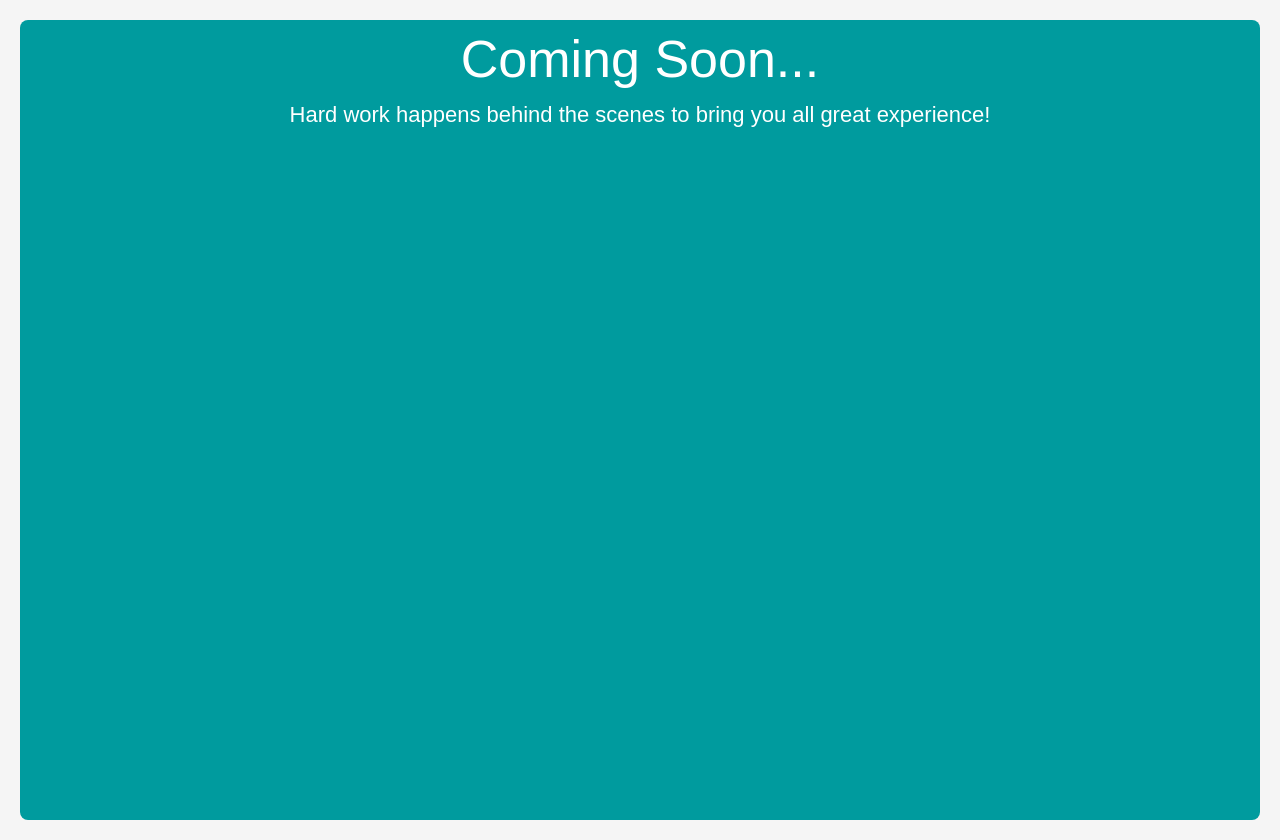
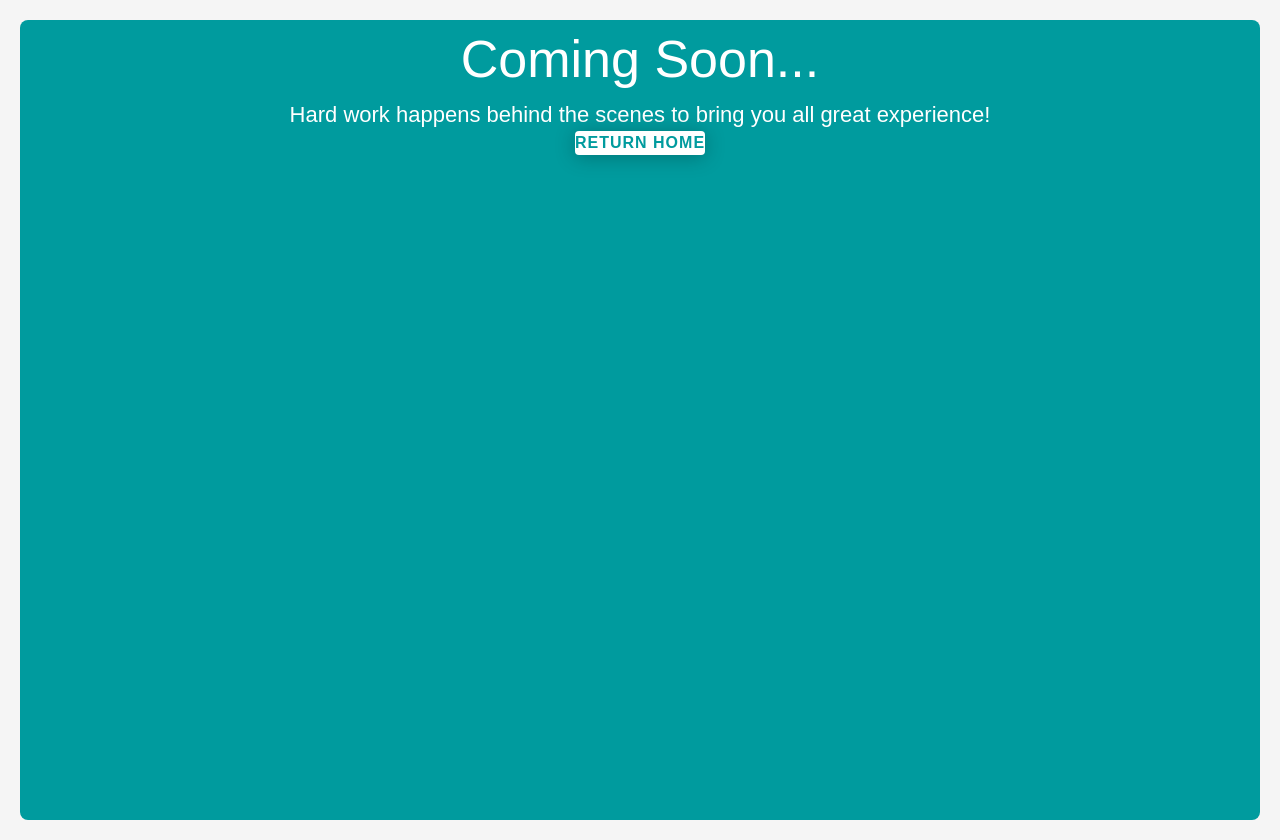
Before and after one commit to Kumala3/Personal-website, a Next.js app in the folder personal-website/: page /coming-soon in a window 1280 px wide. Built offline with nearby package versions, Linux system fonts and the light colour scheme; a web font is replaced by a local one.

Commit message:
Add ReturnHome Button

```diff
--- a/personal-website/src/app/(coming-soon)/coming-soon/page.tsx
+++ b/personal-website/src/app/(coming-soon)/coming-soon/page.tsx
@@ -1,12 +1,23 @@
-import styles from "@/styles/comingSoon.module.css";
+"use client";
+import styles from '@/styles/comingSoon.module.css';
+import { useRouter } from 'next/navigation';
 
 export default function ComingSoon() {
+  const router = useRouter();
+
+  const handleReturnHome = () => {
+    router.push("/");
+  };
+
   return (
     <div className={styles.mainContainer}>
       <p className={styles.headerText}>Coming Soon...</p>
       <p className={styles.subheaderText}>
         Hard work happens behind the scenes to bring you all great experience!
       </p>
+      <button onClick={handleReturnHome} className={styles.returnHomeButton}>
+        Return Home
+      </button>
     </div>
   );
 }
--- a/personal-website/src/styles/comingSoon.module.css
+++ b/personal-website/src/styles/comingSoon.module.css
@@ -7,6 +7,7 @@
   padding-left: 5%;
   padding-right: 5%;
   border-radius: var(--border-radius-md);
+
 }
 .headerText {
   font-size: var(--font-size-h1);
@@ -16,3 +17,37 @@
   font-size: var(--font-size-h6);
   color: #fff;
 }
+.returnHomeButton {
+  background-color: #fff;
+  color: var(--primary-color);
+  padding: 12;
+  border-radius: var(--border-radius-sm);
+  font-weight: 600;
+  text-transform: uppercase;
+  letter-spacing: 1px;
+  transition: all 0.3s ease;
+  box-shadow: 0px 2px 20px rgba(0, 0, 0, 0.25);
+  border: none;
+  cursor: pointer;
+  position: relative;
+  overflow: hidden;
+}
+
+.returnHomeButton:hover {
+  transform: translateY(5px);
+}
+
+/*.returnHomeButton::before {
+  content: '';
+  position: absolute;
+  top: 0;
+  left: -100%;
+  width: 100%;
+  height: 100%;
+  background: linear-gradient(90deg, transparent, rgba(255, 255, 255, 0.4), transparent);
+  transition: all 0.5s ease;
+}
+
+.returnHomeButton:hover::before {
+  left: 100%;
+}*/
```
